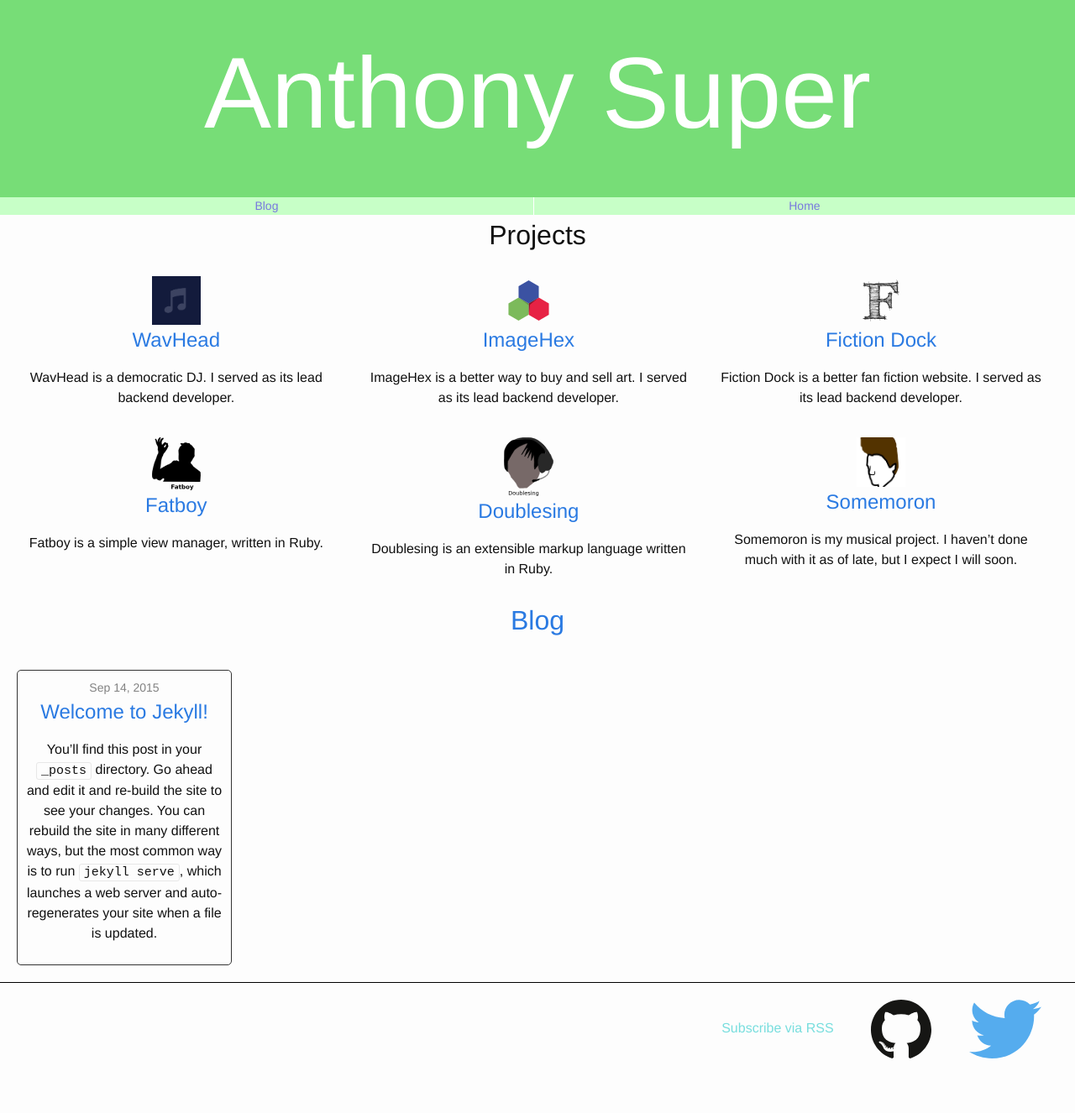
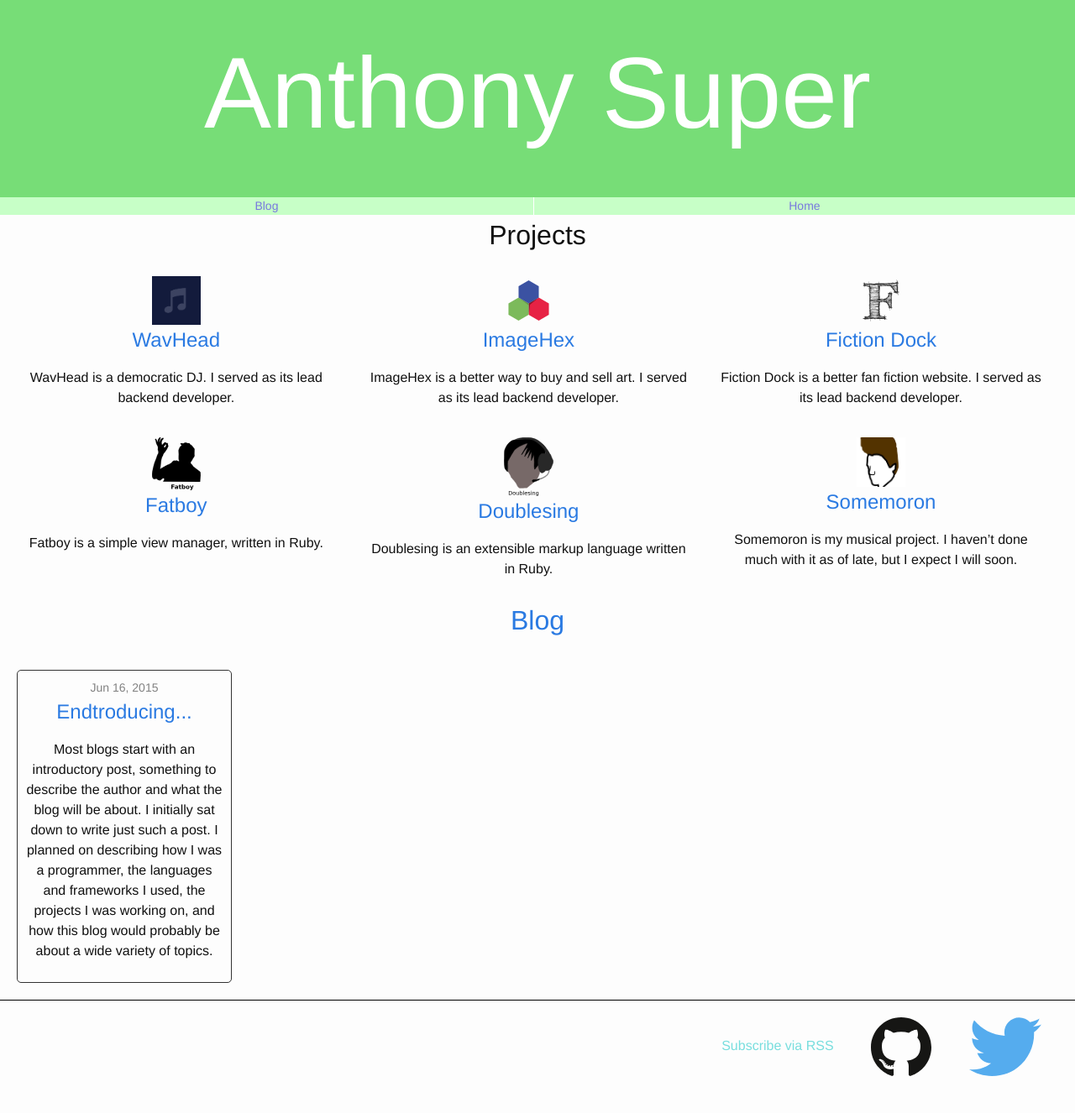
Before and after one commit to AnthonySuper/AnthonySuper.github.io, a Jekyll site: the page built from index.html, in a window 1280 px wide. Shown: the whole page at 84% size. Built offline with Jekyll 4.4.1, drawn with Linux system fonts in a browser that asks for light colours; before the commit the page ends 1305 px from its top, so only the background shows below that; some of the changed lines change nothing that is shown.

Commit message:
First blog post! Also added the tuba hat image because I will probably need it

```diff
--- a/_sass/_post.scss
+++ b/_sass/_post.scss
@@ -11,6 +11,15 @@
   margin-right: 20vw;
 }
 
+.center-box{
+  text-align: center;
+}
+
+.inset-image{
+  display: inline;
+  box-shadow: 3px 4px 10px #333;
+  margin: 10px;
+}
 @include media-query($on-laptop){
   .post{
     margin-left: 2vw;
--- /dev/null
+++ b/blog/_posts/2015-06-16-endtroducing.markdown
@@ -0,0 +1,54 @@
+---
+title: "Endtroducing..."
+layout: post
+categories: music
+---
+
+Most blogs start with an introductory post, something to describe the author and what the blog will be about.
+I initially sat down to write just such a post.
+I planned on describing how I was a programmer, the languages and frameworks I used, the projects I was working on, and how this blog would probably be about a wide variety of topics.
+
+Come to think of it, however, the golden rule of writing is "show, don't tell."
+So it may be more effective for me to simply write on a topic I greatly enjoy.
+With that in mind, let us discuss one of my favorite albums:
+
+<div class="center-box">
+<img src="/blog/assets/endtroducing.jpg" class="inset-image">
+</div>
+
+This is the cover to <a href="https://en.wikipedia.org/wiki/Endtroducing.....">Endtroducing</a>, by <a href="https://en.wikipedia.org/wiki/DJ_Shadow">DJ Shadow.</a>
+It is a mostly instrumental hip-hop album featuring heavy use of sampling.
+
+"Endtroducing" is one of those albums I feel a need to listen to all the way through.
+Unlike some albums, where I am comfortable starting them even if I know I won't have time to finish, stopping "Entroducing" halfway through always feels wrong.
+The album has a near-perfect flow to it, with every track from "Best Foot Forward" to "What Does Your Soul Look Like (Part 1 - Blue Sky Revisit)" blending perfectly into the next.
+
+That is not to say that this album has no distinct track boundaries.
+In fact, it's quite obvious where the tracks begin and end in most cases.
+It's not so much about how the album was mixed as how it was composed.
+The mood the album sets evolves perfectly over time, from the slightly nervousness of "Building Steam with a Grain of Salt" to the humor of "(Untitled)" to the sublime transcendence of "What Does your Soul Look Like (Part 1 - Blue Sky Revisit).
+
+
+"Endtroducing" is partially great because of how grounded in reality it is.
+Each song captures a mood without ever feeling fake or artificial.
+The grain of salt in "Building Steam with a Grain of Salt" is evident in the piano riff.
+"(Untitled)" has a strange guitar that fits the mood of a man complementing a woman's "eyes as big as Jolly Ranchers."
+"Stem/Long Stem's" percussion is just aggressive enough to add anger to the calm melody line without sounding disjointed.
+The piano in "Midnight in a Perfect World" feels like it was played in some dimly-lit jazz club.
+
+The final song, "What Does Your Soul Look Like (Part 1 - Blue sky Revisit)", ties the entire album together.
+It opens with a sample of "Nucleus" by the Alan Parsons project, then layers on mournful vocals and a smooth jazz saxophone.
+The drums here are just as good as they are on the rest of the album, with just enough presence to give the song energy without being distracting.
+The feeling it captures is hard to describe.
+There's components of joy inside, but also melancholy.
+Some of the vocal samples even add aggression.
+
+In the end, the album ends with a single voice saying a phrase twice:
+
+> It is happening again.
+
+As genuine as the album feels, there's a certain otherworldly quality to it.
+Each track captures a certain mood, yes, but there's a transcendence that permeates the entire piece.
+Maybe it's because the album is primarily samples of artists with dead careers, people who would have been forgotten forever if they hadn't been sliced and dice on Shadow's turntables.
+This is the album's second strength: it's ability to feel concrete and ethereal at the same time.
+It sits firmly in the realm of the experiences we remember most, those times when a situation was both frighteningly real and seemingly impossible.
--- a/blog/_posts/2015-09-14-welcome-to-jekyll.markdown
+++ /dev/null
@@ -1,40 +0,0 @@
----
-layout: post
-title:  "Welcome to Jekyll!"
-date:   2015-09-14 09:54:05
-categories: jekyll update
----
-You’ll find this post in your `_posts` directory. Go ahead and edit it and re-build the site to see your changes. You can rebuild the site in many different ways, but the most common way is to run `jekyll serve`, which launches a web server and auto-regenerates your site when a file is updated.
-
-To add new posts, simply add a file in the `_posts` directory that follows the convention `YYYY-MM-DD-name-of-post.ext` and includes the necessary front matter. Take a look at the source for this post to get an idea about how it works.
-
-Jekyll also offers powerful support for code snippets:
-
-{% highlight c %}
-#include <stdio.h>
-#include <stdlib.h>
-struct linked_list{
-  void *member;
-  linked_list *next;
-}
-
-struct linked_list* make_list(void *data){
-  struct linked_list *l = malloc(sizeof(struct linked_list));
-  l->data = data;
-  return l;
-}
-void append_list(struct linked_list **l, void *data){
-  if(! *l){
-    *l = make_list(data);
-  } else {
-    append_list(&((*l)->next));
-  }
-}
-
-{% endhighlight %}
-
-Check out the [Jekyll docs][jekyll] for more info on how to get the most out of Jekyll. File all bugs/feature requests at [Jekyll’s GitHub repo][jekyll-gh]. If you have questions, you can ask them on [Jekyll’s dedicated Help repository][jekyll-help].
-
-[jekyll]:      http://jekyllrb.com
-[jekyll-gh]:   https://github.com/jekyll/jekyll
-[jekyll-help]: https://github.com/jekyll/jekyll-help
```
Also changed, not shown: blog/assets/endtroducing.jpg (added), 1 other file.
